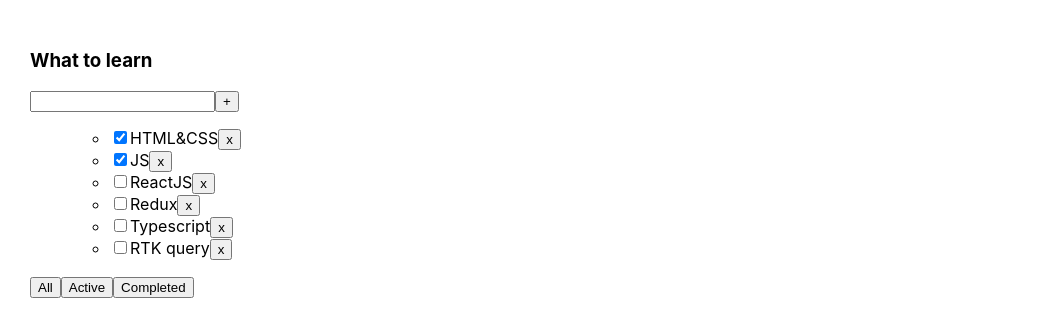
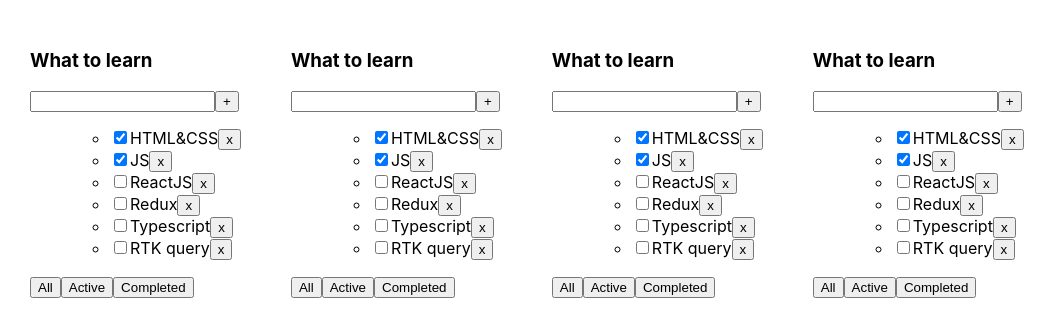
Before and after one commit to ElenaWebDev984/todolist-01, a React (Vite) app: page / in a window 1280 px wide. Shown: the top 336 px of the page, without its empty margins (0-1057 px from the left). Built offline with nearby package versions, Linux system fonts and the light colour scheme.

Commit message:
added lesson-1

```diff
--- a/src/App.tsx
+++ b/src/App.tsx
@@ -14,12 +14,15 @@
         {id: 6, title: 'RTK query', isDone: false},
     ]
 
-    // TaskType[] === Array<TaskType>
+    // TODO TaskType[] === Array<TaskType>
 
     // UI
     return (
         <div className={'app'}>
             <TodoListItem title={todoListTitle_1} tasks={task_1}  />
+            <TodoListItem title={todoListTitle_1} tasks={task_1}  />
+            <TodoListItem title={todoListTitle_1} tasks={task_1}  />
+            <TodoListItem title={todoListTitle_1} tasks={task_1}  />
         </div>
     )
 }
```
